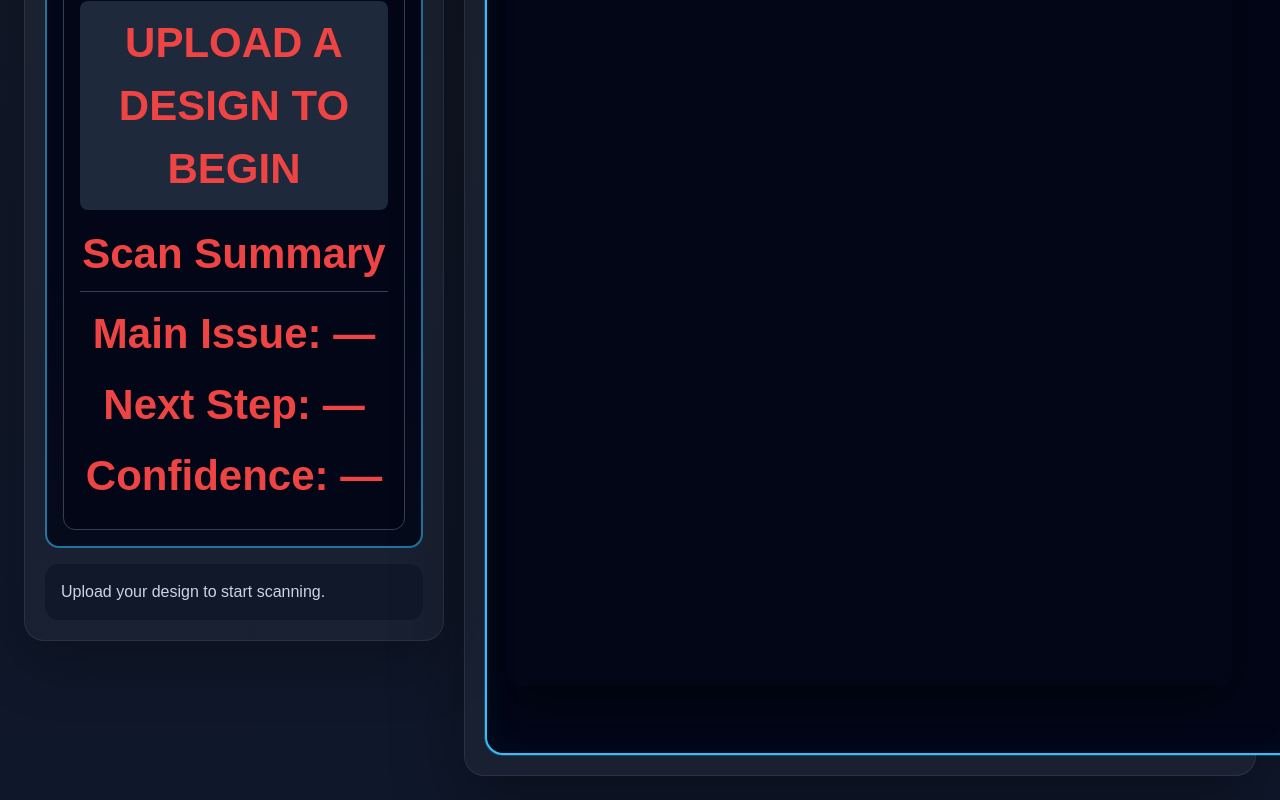
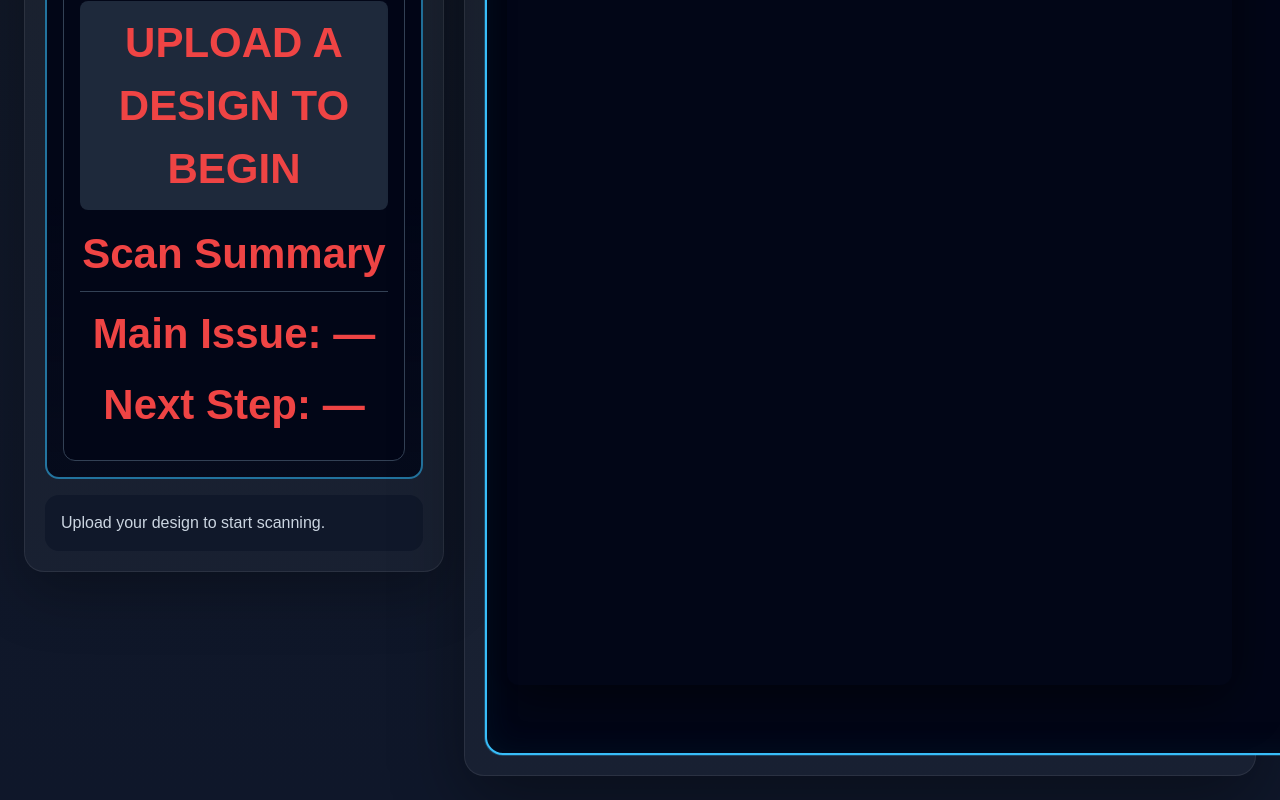
Before and after one commit to noobmacker-creator/pod-design-checker, a Next.js app: page / in a window 1280 px wide. Shown: the part 785-1585 px from the top of the page. Built offline with nearby package versions, Linux system fonts and the light colour scheme.

Commit message:
remove duplicate status and confidence blocks for cleaner UI

```diff
--- a/app/page.tsx
+++ b/app/page.tsx
@@ -1500,16 +1500,7 @@ const analysisCanvasRef = useRef<HTMLCanvasElement | null>(null);
 
 
 
-  <div style={{ marginBottom: 6 }}>
-    Confidence:{' '}
-    {!img
-      ? '—'
-      : printScore >= 80
-      ? 'High'
-      : printScore >= 50
-      ? 'Medium'
-      : 'Low'}
-  </div>
+
 </div>
   </div>
 </div>
```
